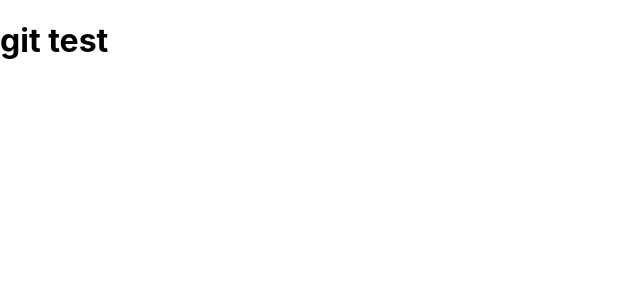
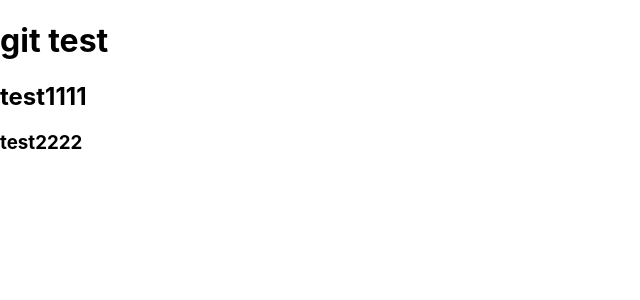
Before and after one commit to sunm-in/ToyProjectReact, a React (Create React App) app in the folder react-speak/: page / in a window 1280 px wide. Shown: the top 300 px of the page, without its empty margins (0-640 px from the left). Built offline with nearby package versions, Linux system fonts and the light colour scheme.

Commit message:
git test

```diff
--- a/react-speak/src/shared/App.js
+++ b/react-speak/src/shared/App.js
@@ -5,6 +5,8 @@ function App() {
   return (
     <React.Fragment>
       <h1>git test</h1>
+      <h2>test1111</h2>
+      <h3>test2222</h3>
     </React.Fragment>
   );
 }
```
